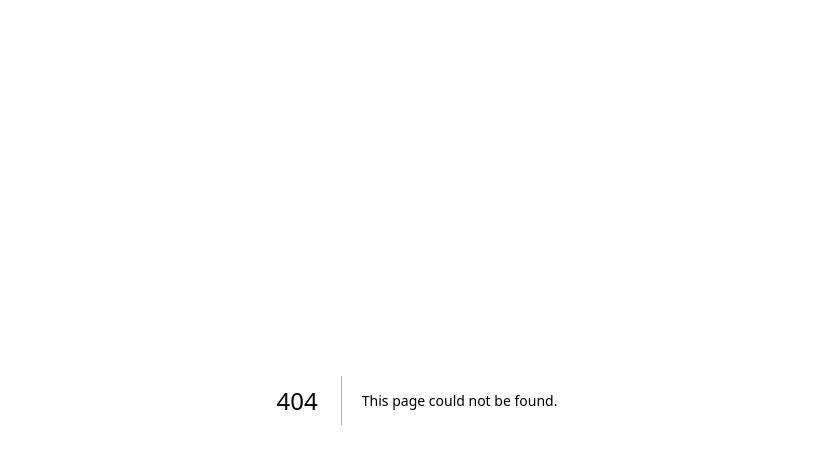
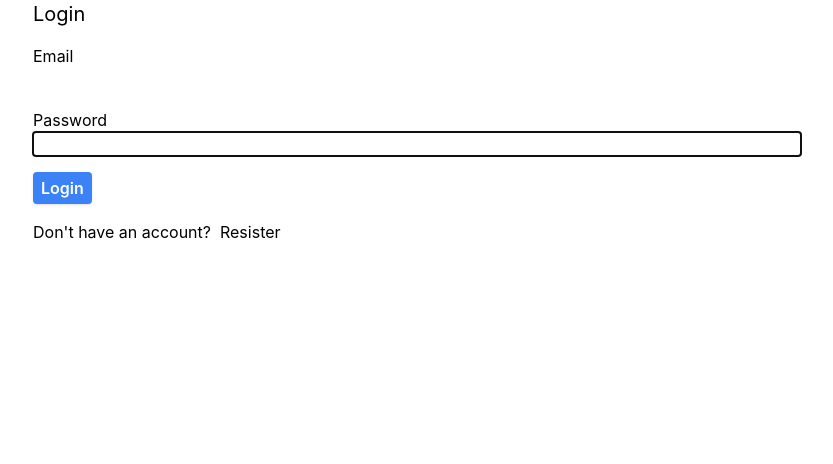
Before and after one commit to nidhi333-9/cult-store, a Next.js app: page /login in a window 1280 px wide. Before the commit this address had no page. Shown: the top 464 px of the page, without its empty margins (223-1056 px from the left). Built offline with nearby package versions, Linux system fonts and the light colour scheme.

Commit message:
added the login page

```diff
--- /dev/null
+++ b/pages/login.js
@@ -0,0 +1,68 @@
+import Link from "next/link";
+import React from "react";
+import { useForm } from "react-hook-form";
+
+const LoginScreen = () => {
+  const {
+    handleSubmit,
+    register,
+    formState: { errors },
+  } = useForm();
+  const submitHandler = ({ email, password }) => {
+    console.log(email, password);
+  };
+  return (
+    <div title="Login">
+      <form
+        className="mx-auto max-w-screen-md"
+        onSubmit={handleSubmit(submitHandler)}
+      >
+        <h1 className="mb-4 text-xl">Login</h1>
+        <div className="mb-4">
+          <label htmlFor="email">Email</label>
+          <input
+            type="email"
+            {...register("email", {
+              required: "Please enter email",
+              pattern: {
+                value: /^[a-zA-Z0-9_.+-]+@[a-zA-Z0-9-]+.[a-zA-Z0-9-.]+$/i,
+                message: "Please enter valid email",
+              },
+            })}
+            className="w-full"
+            id="email"
+            autoFocus
+          />
+          {errors.email && (
+            <div className="text-red-500">{errors.email.message}</div>
+          )}
+        </div>
+        <div className="mb-4">
+          <label htmlFor="password">Password</label>
+          <input
+            type="password"
+            {...register("password", {
+              required: "Please enter password",
+              minLength: { value: 6, message: "password is more than 5 chars" },
+            })}
+            className="w-full"
+            id="password"
+            autoFocus
+          />
+          {errors.password && (
+            <div className="text-red-500">{errors.password.message}</div>
+          )}
+        </div>
+        <div className="mb-4">
+          <button className="primary-button">Login</button>
+        </div>
+        <div>
+          Don&apos;t have an account? &nbsp;
+          <Link href="register">Resister</Link>
+        </div>
+      </form>
+    </div>
+  );
+};
+
+export default LoginScreen;
```
